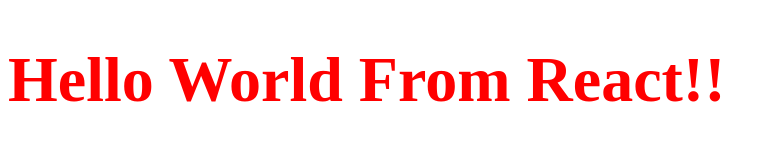
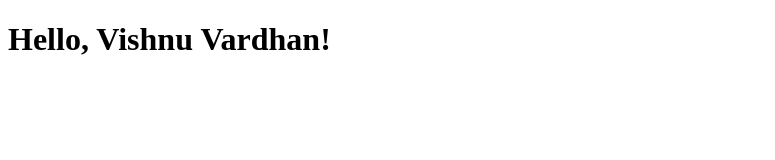
Before and after one commit to vvvardhan3/basicReactapp, a website built with Parcel: page index.html in a window 1280 px wide. Shown: the whole page, without its empty margins (0-775 px from the left). Built offline with nearby package versions, Linux system fonts and the light colour scheme.

Commit message:
updated app

```diff
--- a/ReactProject/App.js
+++ b/App.js
@@ -1,3 +1,4 @@
 const heading = React.createElement("h1", {id: "heading"}, "Hello World From React!!");
 const root = ReactDOM.createRoot(document.getElementById("root"));
 root.render(heading);
+aduhsihdi
--- a/ReactProject/index.css
+++ b/index.css
@@ -1,3 +1,3 @@
-#heading {
+#headingc {
     color: red;
 }
--- a/ReactProject/index.html
+++ b/index.html
@@ -9,10 +9,9 @@
 </head>
 
 <body>
-    <h1 id="root"></h1>
+    <h1 id="root" > Hello, Vishnu Vardhan!</h1>
 
-    <script crossorigin src="https://unpkg.com/react@18/umd/react.development.js"></script>
-    <script crossorigin src="https://unpkg.com/react-dom@18/umd/react-dom.development.js"></script>
+
 
     <script src="./App.js">
 
```
Also changed, not shown: package.json (added, +28 -0 lines), Readme.md, 2 other files.
